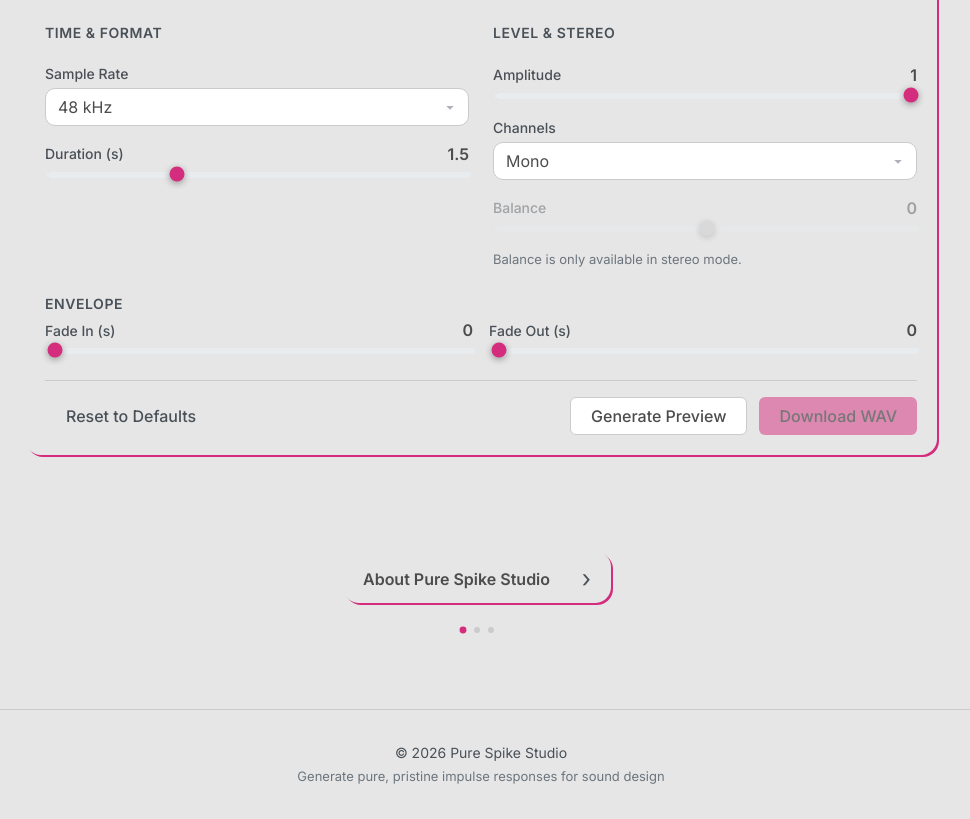
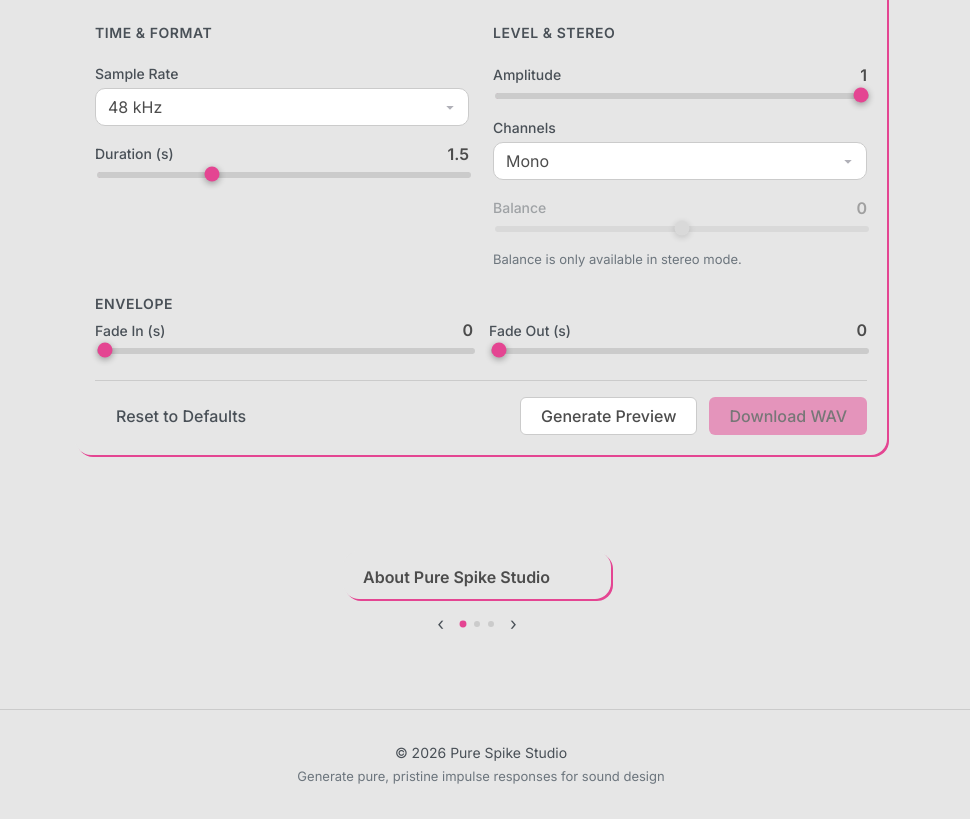
Before and after one commit to TomacBarin/pure-spike, a React (Vite) app: page / in a window 1280 px wide. Shown: the part 731-1550 px from the top of the page, without its empty margins (159-1129 px from the left). Built offline with nearby package versions, Linux system fonts and the light colour scheme.

Commit message:
feat(layout) update slider background

```diff
--- a/src/components/layout/ExplanatorySections/ExplanatorySections.module.css
+++ b/src/components/layout/ExplanatorySections/ExplanatorySections.module.css
@@ -54,33 +54,6 @@
   outline-offset: 2px;
 }
 
-.nextButton {
-  flex-shrink: 0;
-  width: auto;
-  height: auto;
-  padding: 0 var(--spacing-1);
-  display: flex;
-  align-items: center;
-  justify-content: center;
-  background: none;
-  border: none;
-  border-radius: 0;
-  color: var(--color-text-secondary);
-  font-size: 1.5rem;
-  line-height: 1;
-  cursor: pointer;
-  transition: color 0.15s ease;
-}
-
-.nextButton:hover {
-  color: var(--color-accent);
-}
-
-.nextButton:focus-visible {
-  outline: 2px solid var(--color-accent);
-  outline-offset: 2px;
-}
-
 /* ----- Collapsible body ----- */
 .body {
   display: grid;
@@ -131,20 +104,42 @@
   color: var(--color-text-primary);
 }
 
-/* ----- Dots ----- */
+/* ----- Controls (arrows + dots) ----- */
+.controls {
+  display: flex;
+  align-items: center;
+  justify-content: center;
+  gap: var(--spacing-3);
+  margin-top: var(--spacing-4);
+}
+
+.arrowButton {
+  background: none;
+  border: none;
+  padding: 0 var(--spacing-1);
+  color: var(--color-text-secondary);
+  font-size: 1.1rem;
+  line-height: 1;
+  cursor: pointer;
+  transition: color 0.15s ease;
+}
+
+.arrowButton:hover {
+  color: var(--color-accent);
+}
+
+.arrowButton:focus-visible {
+  outline: 2px solid var(--color-accent);
+  outline-offset: 2px;
+}
+
 .dots {
   display: flex;
-  justify-content: center;
+  align-items: center;
   gap: var(--spacing-2);
-
 }
 
 .dot {
-  display: flex;
-  justify-content: center;
-  gap: var(--spacing-2);
-  margin-top: var(--spacing-6);
-  padding: 0;
   width: 6px;
   height: 6px;
   padding: 0;
--- a/src/components/layout/ExplanatorySections/ExplanatorySections.tsx
+++ b/src/components/layout/ExplanatorySections/ExplanatorySections.tsx
@@ -56,6 +56,10 @@ function ExplanatorySections() {
     setIndex((prev) => (prev + 1) % SLIDES.length);
   };
 
+  const goPrev = () => {
+    setIndex((prev) => (prev - 1 + SLIDES.length) % SLIDES.length);
+  };
+
   const goTo = (i: number) => {
     setIndex(i);
   };
@@ -73,21 +77,22 @@ function ExplanatorySections() {
             >
               {current.title}
             </button>
-
-            <button
-              type="button"
-              className={styles.nextButton}
-              onClick={goNext}
-              aria-label="Next topic"
-            >
-              ›
-            </button>
           </div>
 
           <div className={`${styles.body} ${isOpen ? styles.open : ''}`}>
             <div className={styles.bodyInner}>{current.body}</div>
           </div>
         </article>
+
+        <div className={styles.controls}>
+          <button
+            type="button"
+            className={styles.arrowButton}
+            onClick={goPrev}
+            aria-label="Previous topic"
+          >
+            ‹
+          </button>
 
           <div className={styles.dots} role="tablist" aria-label="Topics">
             {SLIDES.map((slide, i) => (
@@ -102,6 +107,16 @@ function ExplanatorySections() {
               />
             ))}
           </div>
+
+          <button
+            type="button"
+            className={styles.arrowButton}
+            onClick={goNext}
+            aria-label="Next topic"
+          >
+            ›
+          </button>
+        </div>
       </div>
     </section>
   );
--- a/src/components/ui/Select/Select.tsx
+++ b/src/components/ui/Select/Select.tsx
@@ -21,7 +21,7 @@ export const Select: React.FC<SelectProps> = ({
   onChange,
   label,
   options,
-  placeholder = 'Välj...',
+  placeholder = 'Choose...',
   disabled = false,
   className,
 }) => {
--- a/src/components/ui/Slider/Slider.module.css
+++ b/src/components/ui/Slider/Slider.module.css
@@ -39,9 +39,17 @@
 }
 
 .slider::-webkit-slider-runnable-track {
-  background: var(--color-bg-secondary);
+  background: var(--color-border);
   height: 6px;
   border-radius: var(--radius-sm);
+}
+
+/* Firefox */
+.slider::-moz-range-track {
+  background: var(--color-border);
+  height: 6px;
+  border-radius: var(--radius-sm);
+  border: none;
 }
 
 .slider::-webkit-slider-thumb {
--- a/src/features/generator/GeneratorPanel.module.css
+++ b/src/features/generator/GeneratorPanel.module.css
@@ -3,7 +3,7 @@
 }
 
 .container {
-  max-width: 960px;
+  max-width: 860px;
   margin: 0 auto;
   padding: 0 var(--spacing-6);
 }
--- a/src/styles/globals.css
+++ b/src/styles/globals.css
@@ -64,7 +64,7 @@
   --color-text-secondary: #495057;
   --color-text-muted: #6c757d;
 
-  --color-accent: #d42d7e;
+  --color-accent: #e44592;
   --color-border: #CBCBCB;
   --color-success: #198754;
   --color-error: #dc3545;
```
Also changed, not shown: src/providers/ThemeProvider.tsx (line endings or trailing spaces). Lines whose indentation alone changed are shown as unchanged.
